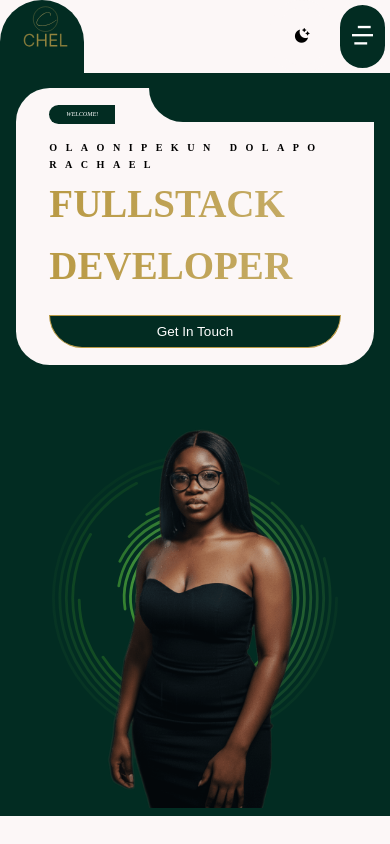
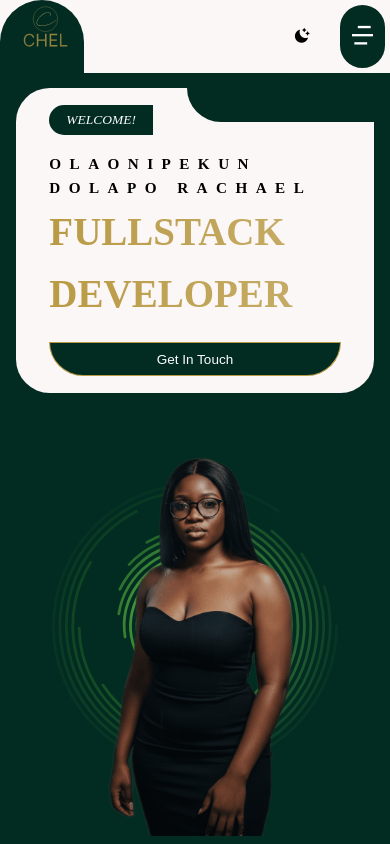
Before and after one commit to Lovethrech/my-main-portfolio, a Vue app: page / in a window 390 px wide. Shown: the top 844 px of the page. Built offline with nearby package versions, Linux system fonts and the light colour scheme.

Commit message:
working on the footer components.

```diff
--- a/src/assets/base.css
+++ b/src/assets/base.css
@@ -6,11 +6,11 @@
   --round-border-radius: 10vh;
   --text-color: #000000;
   --border-color: #e0e0e0;
-  --h1-size: 10vh;
-  --h2-size: 8vh;
-  --h3-size: 6vh;
-  --h4-size: 4vh;
-  --h5-size:2vh;
+  --h1-size: 8vh;
+  --h2-size: 6vh;
+  --h3-size: 4vh;
+  --h4-size: 2vh;
+  --h5-size:1.6vh;
   --p-size: 1.6vh;
   --desktop-left-right-space: 8vh;
   --mobile-left-right-space: 4vw;
@@ -47,7 +47,7 @@ body{
     --h2-size: 8vw;
     --h3-size: 6vw;
     --h4-size: 4vw;
-    --h5-size:2.6vw;
-    --p-size: 1.6vw;
+    --h5-size:1.8vh;
+    --p-size: 1.6vh;
   }
 }
--- a/src/components/contact/ContactDesc.vue
+++ b/src/components/contact/ContactDesc.vue
@@ -9,6 +9,7 @@
 
 <style scoped>
 .contact-desc{
+    font-size: var(--h5-size);
     width: 100%;
 }
 </style>
--- a/src/components/contact/ContactTitle.vue
+++ b/src/components/contact/ContactTitle.vue
@@ -6,7 +6,7 @@
 
 <style scoped>
 .contact-title{
-    font-size:4vh;
+    font-size: var(--h2-size);
     text-transform: uppercase;
     font-style: normal;
 }
```
